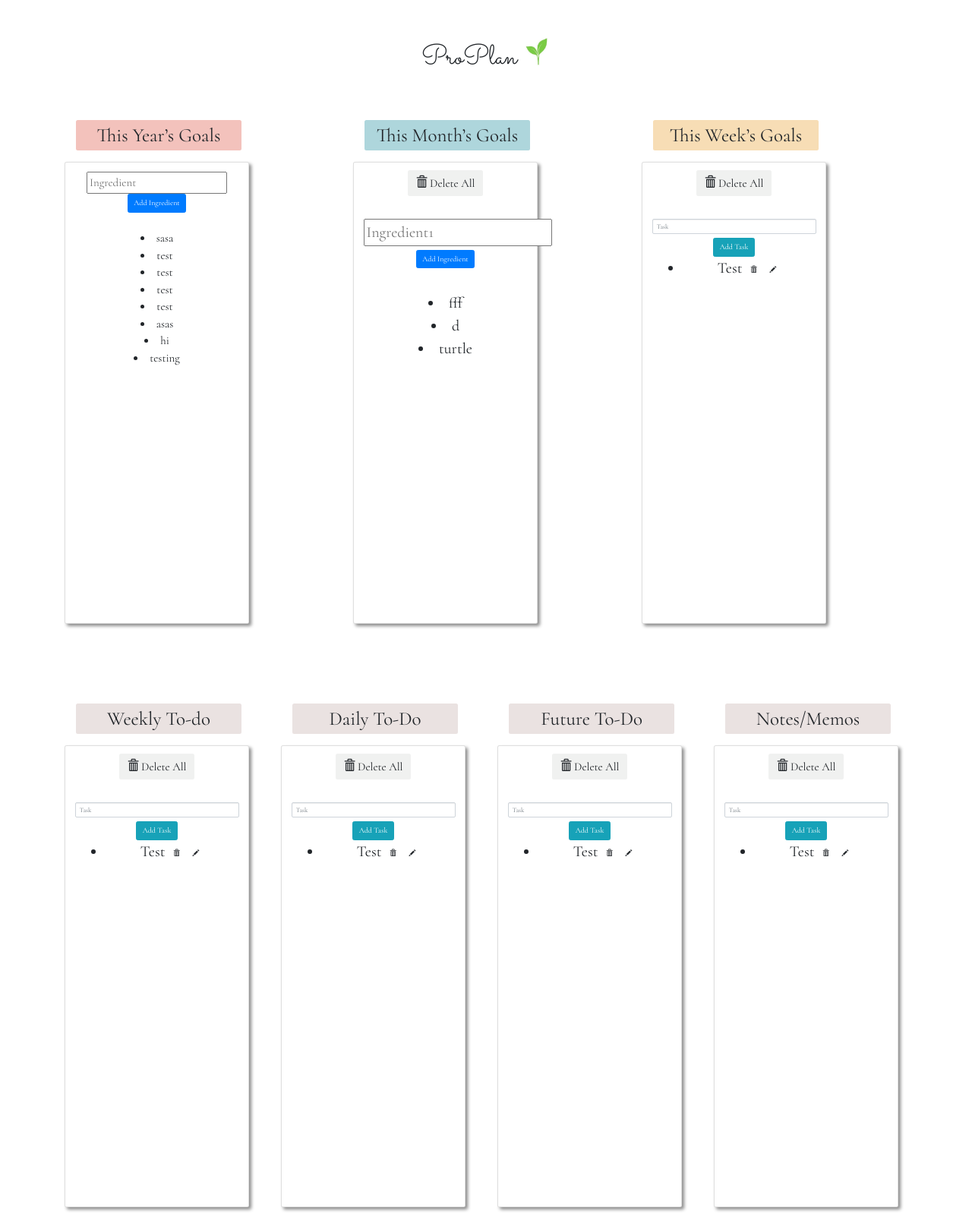
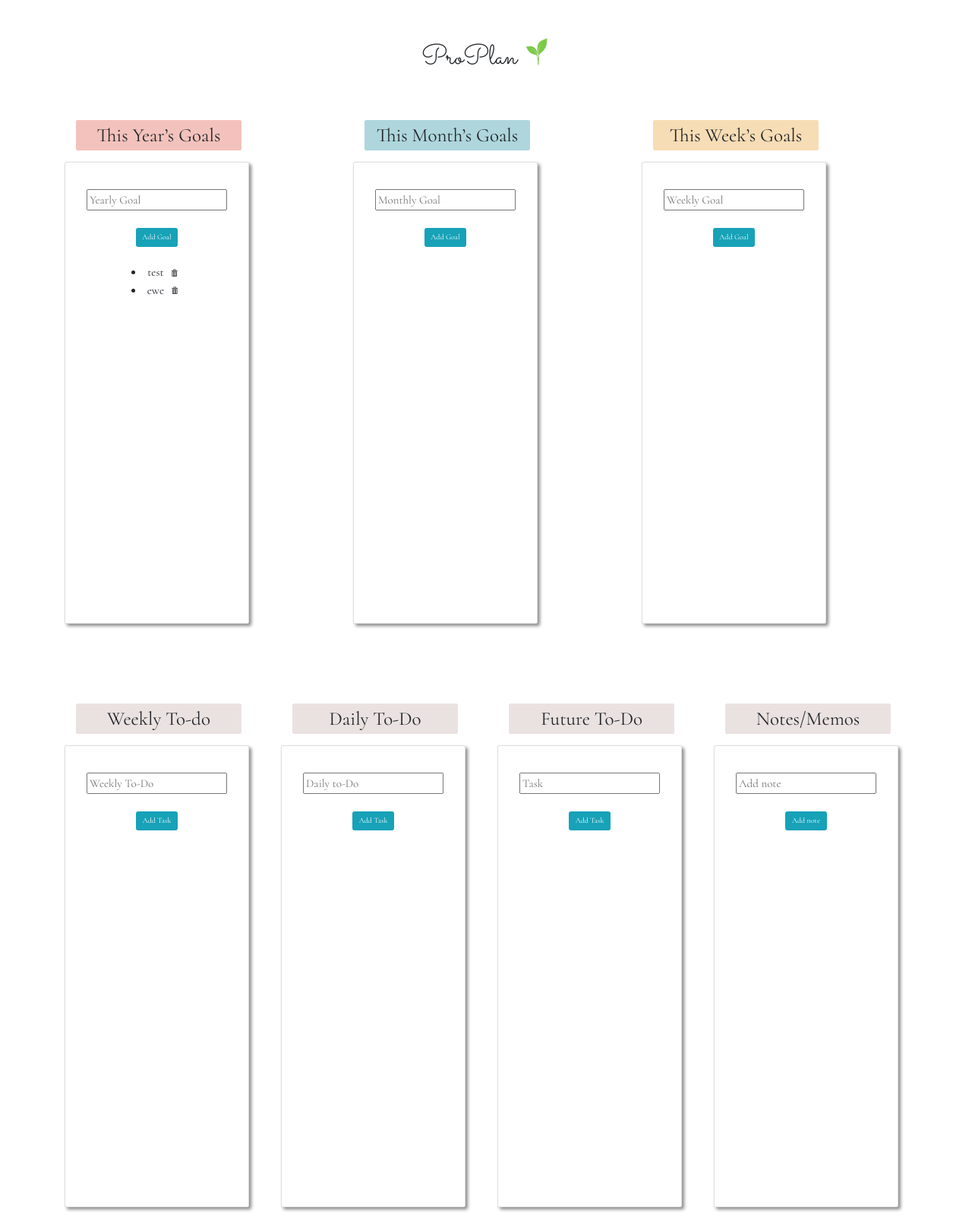
Before and after one commit to SarahZam/ProPlanner, a Flask app: page / in a window 1280 px wide. Shown: the part 72-1691 px from the top of the page at 76% size. Run offline with Flask 2, Linux system fonts and the light colour scheme; data comes from the database, SQL or seed files in the repository; data that the repository does not hold is empty; some libraries are stand-ins or nearby versions.

Commit message:
Create and delete functions

```diff
--- a/templates/index.html
+++ b/templates/index.html
@@ -35,15 +35,19 @@
                     <div class="card-body" style="font-size: 15px;">
 
                         <form action="/" METHOD="POST">
-                            <input type="text" placeholder="Ingredient" name="ingredient">
-                            <input type="submit" value="Add Ingredient" class="btn btn-primary">
+                            <br>
+                            <input type="text" placeholder="Yearly Goal" name="yearlygoal">
+                            <br>
+                            <br>
+                            <input type="submit" value="Add Goal" class="btn btn-info">
                         </form>
 
                         <br/>
-                        {% for ingredient in ingredients %}
+                        {% for yearlygoal in yearlygoals %}
                         <li>
-                            {{ ingredient.title }}
-
+                            {{ yearlygoal.title }}
+                            <a href="/delete/{{ yearlygoal.id }}" class="btn btn-default btn-sm">
+                                 <span class="glyphicon glyphicon-trash" aria-hidden="true"></span></a> </li>
                         </li>
                         {% endfor %}
 
@@ -54,25 +58,23 @@
             <div class="col-md-4">
                 <h1 class="m-4 p-2 rounded" style="background-color: #AED6DC; width: 218px;">This Month’s Goals</h1>
                 <div class="card"  style="box-shadow:3px 3px 4px 0px #8c8c8c; height: 608px; width:243px;">
-                    <div class="card-title">
-                        <! --Delete -->
-                        <button type="button" class="btn btn-default m-3 btn-lg rounded" style="font-size: 15px; background-color: #F0F1F0">
-                            <span class="glyphicon glyphicon-trash" aria-hidden="true"></span> Delete All
-                        </button>
-                    </div>
-                    <div class="card-body" style="font-size: 20px;">
+                    <div class="card-body" style="font-size: 15px;">
 
 
                         <form action="/" METHOD="POST">
-                            <input type="text" placeholder="Ingredient1" name="ingredient1">
-                            <input type="submit" value="Add Ingredient" class="btn btn-primary">
+                            <br>
+                            <input type="text" placeholder="Monthly Goal" name="monthlygoal">
+                            <br>
+                            <br>
+                            <input type="submit" value="Add Goal" class="btn btn-info">
                         </form>
 
                         <br/>
-                        {% for ingredient in ingredients1 %}
+                        {% for monthlygoal in monthlygoals %}
                         <li>
-                            {{ ingredient.title }}
-
+                            {{ monthlygoal.title }}
+                            <a href="/delete2/{{ monthlygoal.id }}" class="btn btn-default btn-sm">
+                                <span class="glyphicon glyphicon-trash" aria-hidden="true"></span></a> </li>
                         </li>
                         {% endfor %}
                     </div>
@@ -84,43 +86,26 @@
                 <h1 class="m-4 mb-4 p-2 rounded" style="background-color: #F7DDB5; width: 218px;">This Week’s Goals</h1>
 
                 <div class="card" style="box-shadow:3px 3px 4px 0px #8c8c8c; height: 608px; width:243px;">
-                    <div class="card-title">
-                        <! --Delete -->
-                        <button type="button" class="btn btn-default m-3 btn-lg rounded" style="font-size: 15px; background-color: #F0F1F0">
-                            <span class="glyphicon glyphicon-trash" aria-hidden="true"></span> Delete All
-                        </button>
-                    </div>
-                    <div class="card-body" style="font-size: 20px;">
+                    <div class="card-body" style="font-size: 15px;">
 
-                        <div>
-                            <input class="form-control form-control-sm" type="text " placeholder="Task" name="task">
-                            <input type="submit" value="Add Task" class="btn btn-info">
-                        </div>
 
-                        <ul>
+                            <form action="/" METHOD="POST">
+                                <br>
+                                <input type="text " placeholder="Weekly Goal" name="weeklygoal">
+                                <br>
+                                <br>
+                                <input type="submit" value="Add Goal" class="btn btn-info">
+                            </form>
+
+
+                            <br/>
+                            {% for weeklygoal in weeklygoals %}
                             <li>
-                                Test
-                                <button type="button" class="btn btn-default btn-sm">
-                                    <span class="glyphicon glyphicon-trash" aria-hidden="true"></span>
-                                </button>
-                                <button type="button" class="btn btn-default btn-sm">
-                                    <span class="glyphicon glyphicon-pencil"></span>
-                                </button>
+                                {{ weeklygoal.title }}
+                                <a href="/delete3/{{ weeklygoal.id }}" class="btn btn-default btn-sm">
+                                    <span class="glyphicon glyphicon-trash" aria-hidden="true"></span></a> </li>
                             </li>
-
-                            <! --
-                            {% for object in object %}
-                            <li>
-                                {{ object.name }}
-                            </li><button type="button" class="btn btn-default btn-sm">
-                            <span class="glyphicon glyphicon-trash" aria-hidden="true"></span>
-                        </button>
-                            <button type="button" class="btn btn-default btn-sm">
-                                <span class="glyphicon glyphicon-pencil"></span>
-                            </button>
                             {% endfor %}
-                            -->
-                        </ul>
                     </div>
                 </div>
 
@@ -135,43 +120,28 @@
                 <h1 class="m-4 mb-4 p-2 rounded" style="background-color: #EAE2E1; width: 218px;">Weekly To-do</h1>
 
                 <div class="card"  style="box-shadow:3px 3px 4px 0px #8c8c8c; height: 608px; width:243px;">
-                    <div class="card-title">
-                        <! --Delete -->
-                        <button type="button" class="btn btn-default m-3 btn-lg rounded" style="font-size: 15px; background-color: #F0F1F0">
-                            <span class="glyphicon glyphicon-trash" aria-hidden="true"></span> Delete All
-                        </button>
-                    </div>
-                    <div class="card-body" style="font-size: 20px;">
+                    <div class="card-body" style="font-size: 15px;">
 
                         <div>
-                            <input class="form-control form-control-sm" type="text " placeholder="Task" name="task">
-                            <input type="submit" value="Add Task" class="btn btn-info">
+                            <form action="/" METHOD="POST">
+                                <br>
+                                <input type="text " placeholder="Weekly To-Do" name="weeklytodo">
+                                <br>
+                                <br>
+                                <input type="submit" value="Add Task" class="btn btn-info">
+                            </form>
+
+                            <br/>
+                            {% for weeklytodo in weeklytodos %}
+                            <li>
+                                {{ weeklytodo.title }}
+                                <a href="/delete4/{{ weeklytodo.id }}" class="btn btn-default btn-sm">
+                                    <span class="glyphicon glyphicon-trash" aria-hidden="true"></span></a> </li>
+                            </li>
+                            {% endfor %}
+
+
                         </div>
-
-                        <ul>
-                            <li>
-                                Test
-                                <button type="button" class="btn btn-default btn-sm">
-                                    <span class="glyphicon glyphicon-trash" aria-hidden="true"></span>
-                                </button>
-                                <button type="button" class="btn btn-default btn-sm">
-                                    <span class="glyphicon glyphicon-pencil"></span>
-                                </button>
-                            </li>
-
-                            <! --
-                            {% for object in object %}
-                            <li>
-                                {{ object.name }}
-                            </li><button type="button" class="btn btn-default btn-sm">
-                            <span class="glyphicon glyphicon-trash" aria-hidden="true"></span>
-                        </button>
-                            <button type="button" class="btn btn-default btn-sm">
-                                <span class="glyphicon glyphicon-pencil"></span>
-                            </button>
-                            {% endfor %}
-                            -->
-                        </ul>
                     </div>
                 </div>
             </div>
@@ -181,43 +151,28 @@
                 <h1 class="m-4 mb-4 p-2 rounded" style="background-color: #EAE2E1; width: 218px;">Daily To-Do</h1>
 
                 <div class="card"  style="box-shadow:3px 3px 4px 0px #8c8c8c; height: 608px; width:243px;">
-                    <div class="card-title">
-                        <! --Delete -->
-                        <button type="button" class="btn btn-default m-3 btn-lg rounded" style="font-size: 15px; background-color: #F0F1F0">
-                            <span class="glyphicon glyphicon-trash" aria-hidden="true"></span> Delete All
-                        </button>
-                    </div>
-                    <div class="card-body" style="font-size: 20px;">
+                    <div class="card-body" style="font-size: 15px;">
 
                         <div>
-                            <input class="form-control form-control-sm" type="text " placeholder="Task" name="task">
-                            <input type="submit" value="Add Task" class="btn btn-info">
+                            <form action="/" METHOD="POST">
+                                <br>
+                                <input type="text " placeholder="Daily to-Do" name="dailytodo">
+                                <br>
+                                <br>
+                                <input type="submit" value="Add Task" class="btn btn-info">
+                                </form>
+
+                                <br/>
+                                {% for dailytodo in dailytodos %}
+                                <li>
+                                    {{ dailytodo.title }}
+                                    <a href="/delete5/{{ dailytodo.id }}" class="btn btn-default btn-sm">
+                                        <span class="glyphicon glyphicon-trash" aria-hidden="true"></span></a> </li>
+                                </li>
+                                {% endfor %}
+
                         </div>
 
-                        <ul>
-                            <li>
-                                Test
-                                <button type="button" class="btn btn-default btn-sm">
-                                    <span class="glyphicon glyphicon-trash" aria-hidden="true"></span>
-                                </button>
-                                <button type="button" class="btn btn-default btn-sm">
-                                    <span class="glyphicon glyphicon-pencil"></span>
-                                </button>
-                            </li>
-
-                            <! --
-                            {% for object in object %}
-                            <li>
-                                {{ object.name }}
-                            </li><button type="button" class="btn btn-default btn-sm">
-                            <span class="glyphicon glyphicon-trash" aria-hidden="true"></span>
-                        </button>
-                            <button type="button" class="btn btn-default btn-sm">
-                                <span class="glyphicon glyphicon-pencil"></span>
-                            </button>
-                            {% endfor %}
-                            -->
-                        </ul>
                     </div>
                 </div>
             </div>
@@ -227,43 +182,27 @@
                 <h1 class="m-4 mb-4 p-2 rounded" style="background-color: #EAE2E1; width: 218px;">Future To-Do</h1>
 
                 <div class="card" style="box-shadow:3px 3px 4px 0px #8c8c8c; height: 608px; width:243px;">
-                    <div class="card-title">
-                        <! --Delete -->
-                        <button type="button" class="btn btn-default m-3 btn-lg rounded" style="font-size: 15px; background-color: #F0F1F0">
-                            <span class="glyphicon glyphicon-trash" aria-hidden="true"></span> Delete All
-                        </button>
-                    </div>
-                    <div class="card-body" style="font-size: 20px;">
+                    <div class="card-body" style="font-size: 15px;">
 
                         <div>
-                            <input class="form-control form-control-sm" type="text " placeholder="Task" name="task">
+                        <form action="/" METHOD="POST">
+                            <br>
+                            <input type="text " placeholder="Task" name="futuretodo">
+                            <br>
+                            <br>
                             <input type="submit" value="Add Task" class="btn btn-info">
+
+                            <br/>
+                            {% for futuretodo in futuretodos %}
+                            <li>
+                                {{ futuretodo.title }}
+                                <a href="/delete6/{{ futuretodo.id }}" class="btn btn-default btn-sm">
+                                    <span class="glyphicon glyphicon-trash" aria-hidden="true"></span></a> </li>
+                            </li>
+                            {% endfor %}
                         </div>
 
-                        <ul>
-                            <li>
-                                Test
-                                <button type="button" class="btn btn-default btn-sm">
-                                    <span class="glyphicon glyphicon-trash" aria-hidden="true"></span>
-                                </button>
-                                <button type="button" class="btn btn-default btn-sm">
-                                    <span class="glyphicon glyphicon-pencil"></span>
-                                </button>
-                            </li>
 
-                            <! --
-                            {% for object in object %}
-                            <li>
-                                {{ object.name }}
-                            </li><button type="button" class="btn btn-default btn-sm">
-                            <span class="glyphicon glyphicon-trash" aria-hidden="true"></span>
-                        </button>
-                            <button type="button" class="btn btn-default btn-sm">
-                                <span class="glyphicon glyphicon-pencil"></span>
-                            </button>
-                            {% endfor %}
-                            -->
-                        </ul>
                     </div>
                 </div>
 
@@ -274,46 +213,28 @@
                 <h1 class="m-4 mb-4 p-2 rounded" style="background-color: #EAE2E1; width: 218px;">Notes/Memos</h1>
 
                 <div class="card" style="box-shadow:3px 3px 4px 0px #8c8c8c; height: 608px; width:243px;">
-                    <div class="card-title">
-                        <! --Delete -->
-                        <button type="button" class="btn btn-default m-3 btn-lg rounded" style="font-size: 15px; background-color: #F0F1F0">
-                            <span class="glyphicon glyphicon-trash" aria-hidden="true"></span> Delete All
-                        </button>
-                    </div>
-                    <div class="card-body" style="font-size: 20px;">
+                    <div class="card-body" style="font-size: 15px;">
 
                         <div>
-                            <input class="form-control form-control-sm" type="text " placeholder="Task" name="task">
-                            <input type="submit" value="Add Task" class="btn btn-info">
+                            <form action="/" METHOD="POST">
+                                <br>
+                                <input type="text " placeholder="Add note" name="memo">
+                                <br>
+                                <br>
+                                <input type="submit" value="Add note" class="btn btn-info">
+                                </form>
+
+                                <br/>
+                                {% for memo in memos %}
+                                <li>
+                                    {{ memo.title }}
+                                    <a href="/delete7/{{ memo.id }}" class="btn btn-default btn-sm">
+                                        <span class="glyphicon glyphicon-trash" aria-hidden="true"></span></a> </li>
+                                </li>
+                                {% endfor %}
+
                         </div>
 
-                        <ul>
-                            <li>
-                                Test
-                                <button type="button" class="btn btn-default btn-sm">
-                                    <span class="glyphicon glyphicon-trash" aria-hidden="true"></span>
-                                </button>
-
-                                <button type="button" class="btn btn-default btn-sm">
-                                    <span class="glyphicon glyphicon-pencil"></span>
-                                </button>
-
-                            </li>
-
-                            <! --
-                            {% for object in object %}
-                            <li>
-                                {{ object.name }}
-                            </li>
-                            <button type="button" class="btn btn-info btn-sm">
-                                <span class="glyphicon glyphicon-trash" aria-hidden="true"></span>
-                            </button>
-                            <button type="button" class="btn btn-default btn-sm">
-                                <span class="glyphicon glyphicon-pencil"></span>
-                            </button>
-                            {% endfor %}
-                            -->
-                        </ul>
                     </div>
                 </div>
 
```
Also changed, not shown: hello.py (+191 -15 lines).
